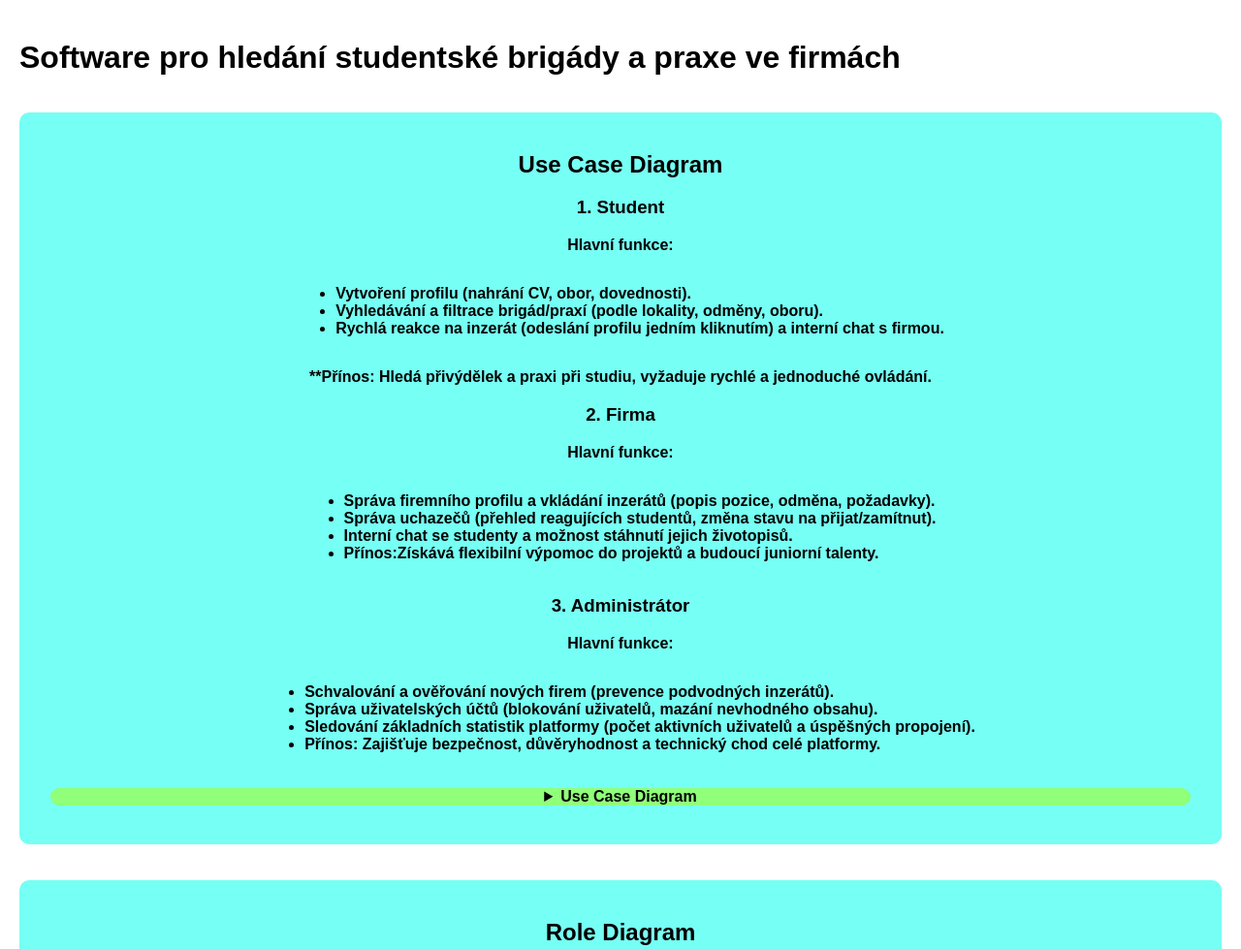
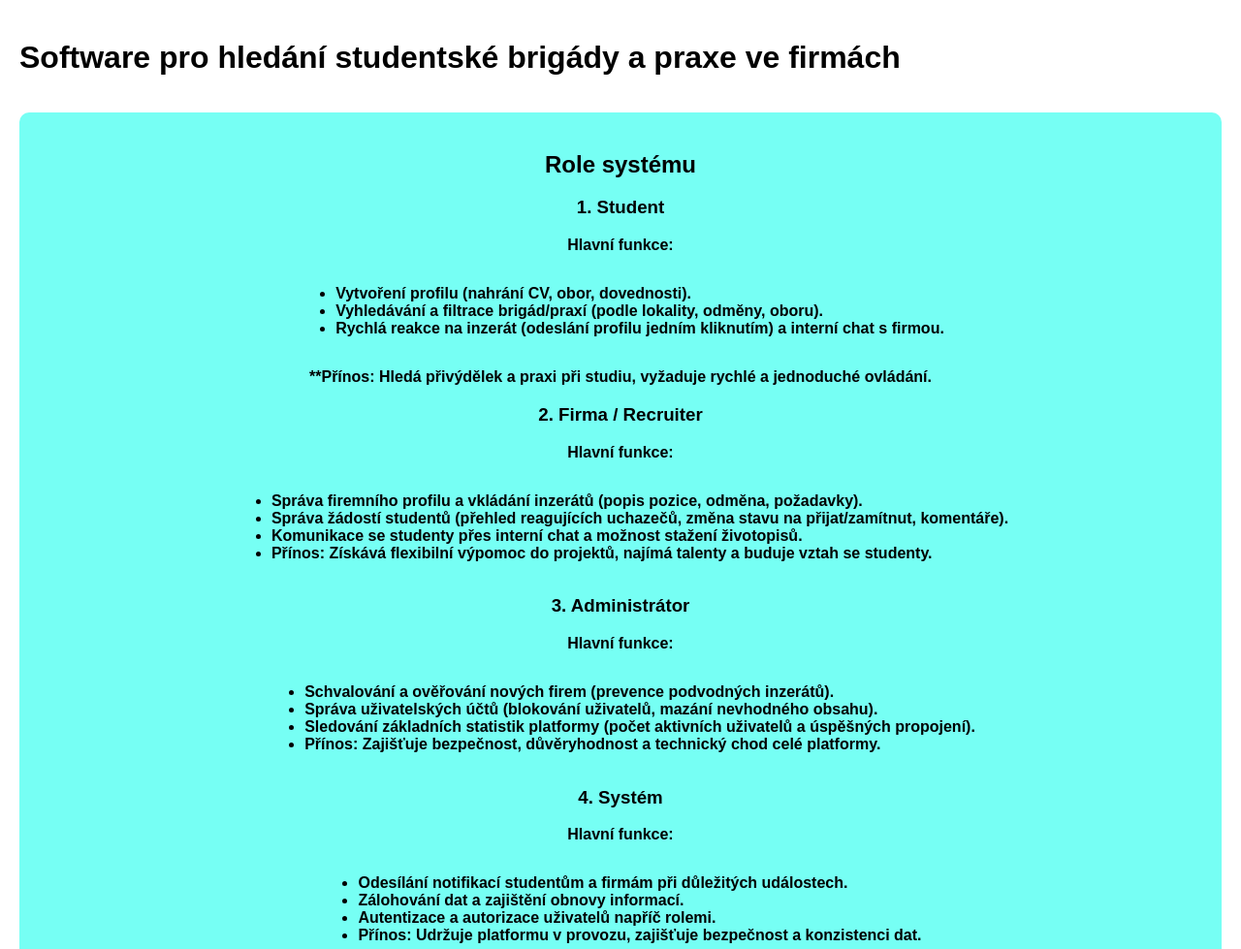
Before and after one commit to pslib-cz/2025-p1a-inf-nis-filipvyroubal, a plain HTML site: page index.html in a window 1280 px wide. Shown: the top 979 px of the page at 97% size. Drawn offline with Linux system fonts and the light colour scheme.

Commit message:
updated index

```diff
--- a/index.html
+++ b/index.html
@@ -10,7 +10,7 @@
     <h1>Software pro hledání studentské brigády a praxe ve firmách</h1>
     <article class="articl">
         <header>
-            <h2>Use Case Diagram</h2>
+            <h2>Role systému</h2>
         </header>
     <p><h3>1. Student</h3></p>
     <p><b>Hlavní funkce:</b></p>
@@ -21,13 +21,13 @@
     </ul>
     <p><b>**Přínos:</b> Hledá přivýdělek a praxi při studiu, vyžaduje rychlé a jednoduché ovládání.</p>
 
-    <p><h3>2. Firma</h3></p>
+    <p><h3>2. Firma / Recruiter</h3></p>
     <p><b>Hlavní funkce:</b></p>
     <ul>
         <li>Správa firemního profilu a vkládání inzerátů (popis pozice, odměna, požadavky).</li>
-        <li>Správa uchazečů (přehled reagujících studentů, změna stavu na přijat/zamítnut).</li>
-        <li>Interní chat se studenty a možnost stáhnutí jejich životopisů.</li>
-        <li><b>Přínos:</b>Získává flexibilní výpomoc do projektů a budoucí juniorní talenty.</li>
+        <li>Správa žádostí studentů (přehled reagujících uchazečů, změna stavu na přijat/zamítnut, komentáře).</li>
+        <li>Komunikace se studenty přes interní chat a možnost stažení životopisů.</li>
+        <li><b>Přínos:</b> Získává flexibilní výpomoc do projektů, najímá talenty a buduje vztah se studenty.</li>
     </ul>
 
     <p><h3>3. Administrátor</h3></p>
@@ -36,7 +36,16 @@
         <li>Schvalování a ověřování nových firem (prevence podvodných inzerátů).</li>
         <li>Správa uživatelských účtů (blokování uživatelů, mazání nevhodného obsahu).</li>
         <li>Sledování základních statistik platformy (počet aktivních uživatelů a úspěšných propojení).</li>
-        <li><b>Přínos: </b>Zajišťuje bezpečnost, důvěryhodnost a technický chod celé platformy.</li>
+        <li><b>Přínos:</b> Zajišťuje bezpečnost, důvěryhodnost a technický chod celé platformy.</li>
+    </ul>
+
+    <p><h3>4. Systém</h3></p>
+    <p><b>Hlavní funkce:</b></p>
+    <ul>
+        <li>Odesílání notifikací studentům a firmám při důležitých událostech.</li>
+        <li>Zálohování dat a zajištění obnovy informací.</li>
+        <li>Autentizace a autorizace uživatelů napříč rolemi.</li>
+        <li><b>Přínos:</b> Udržuje platformu v provozu, zajišťuje bezpečnost a konzistenci dat.</li>
     </ul>
     <details>
         <summary><b>Use Case Diagram</b></summary>
```
